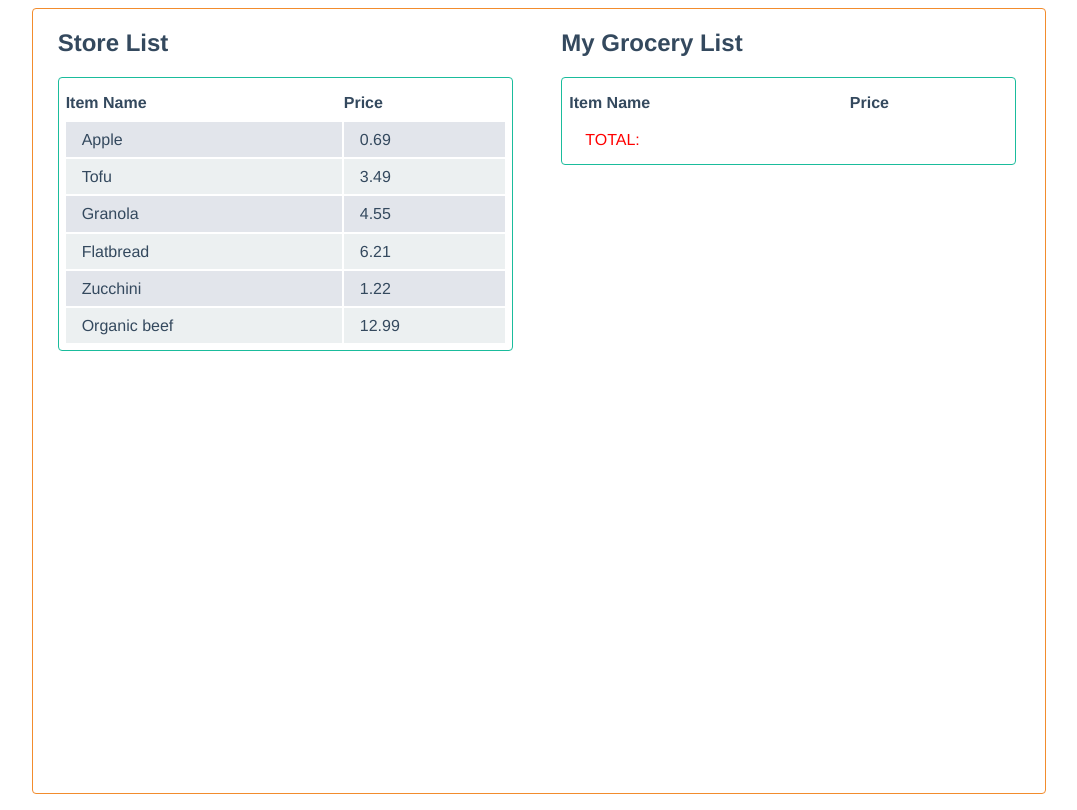
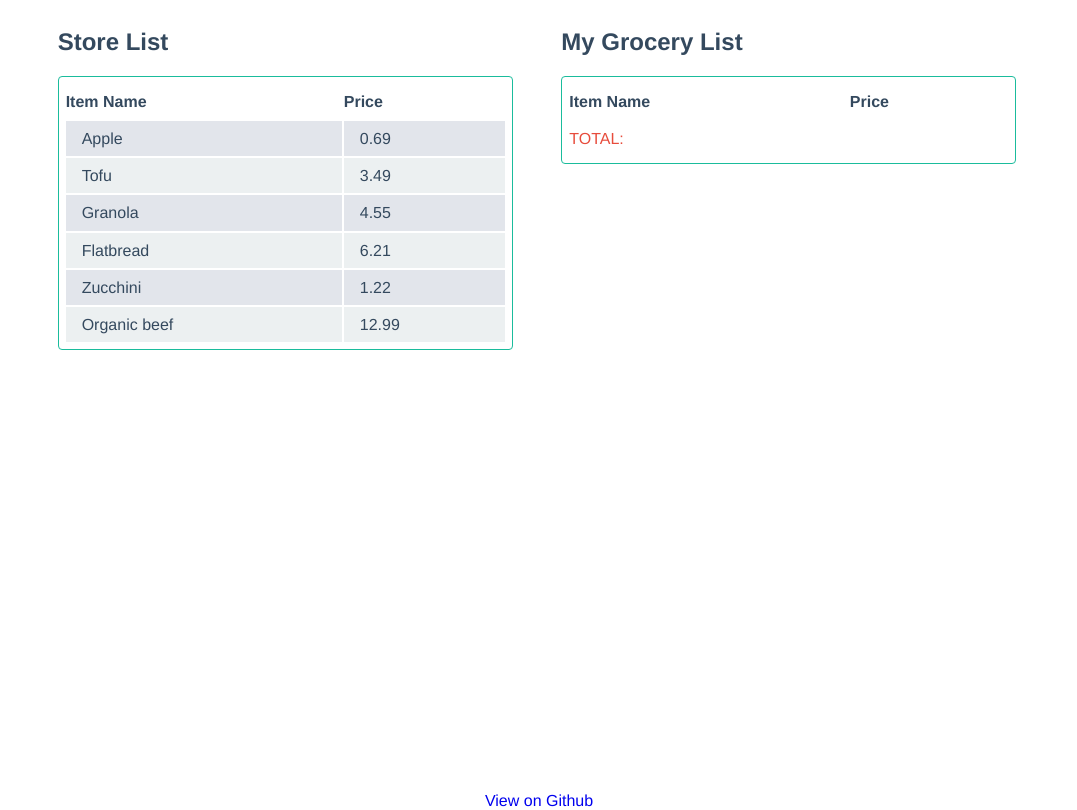
Before and after one commit to katherineimogene/thats-a-nice-drag-n-drop, a plain HTML site: page index.html in a window 1280 px wide. Shown: the whole page, without its empty margins (101-1178 px from the left). Drawn offline with nearby package versions, Linux system fonts and the light colour scheme.

Commit message:
adds footer with link to Github. minor style changes

```diff
--- a/grocery.css
+++ b/grocery.css
@@ -6,8 +6,6 @@ body {
 #main {
   width: 80%;
   margin: 0 auto;
-  border: 1px solid rgba(241, 128, 23, 0.9);
-  border-radius: 4px;
   height: 100%;
 }
 
@@ -48,9 +46,12 @@ table {
 }
 
 table#grocery_list tfoot {
-  color: red;
+  color: #e74c3c;
 }
 
+tfoot td {
+  padding-left: 0px;
+}
 .item, .item * {
   cursor: pointer;
   -webkit-user-select: none; /* Chrome/Safari */
@@ -58,3 +59,19 @@ table#grocery_list tfoot {
   -ms-user-select: none; /* IE10+ */
   user-select: none;
 }
+
+.footer {
+  margin-bottom: 50px;
+  text-align: center;
+}
+.footer a {
+  text-decoration: none;
+}
+
+.footer a:visited {
+  color: #2c3e50;
+}
+
+.footer a:hover {
+  color: rgba(241, 128, 23, 0.9);
+}
--- a/index.html
+++ b/index.html
@@ -71,6 +71,8 @@
           </tfoot>
         </table>
       </div>
+      <div class="footer"><a href="https://github.com/katherineimogene/thats-a-nice-drag-n-drop" target="_blank">View on Github</a></div>
+
     </div>
   </body>
 </html>
```
